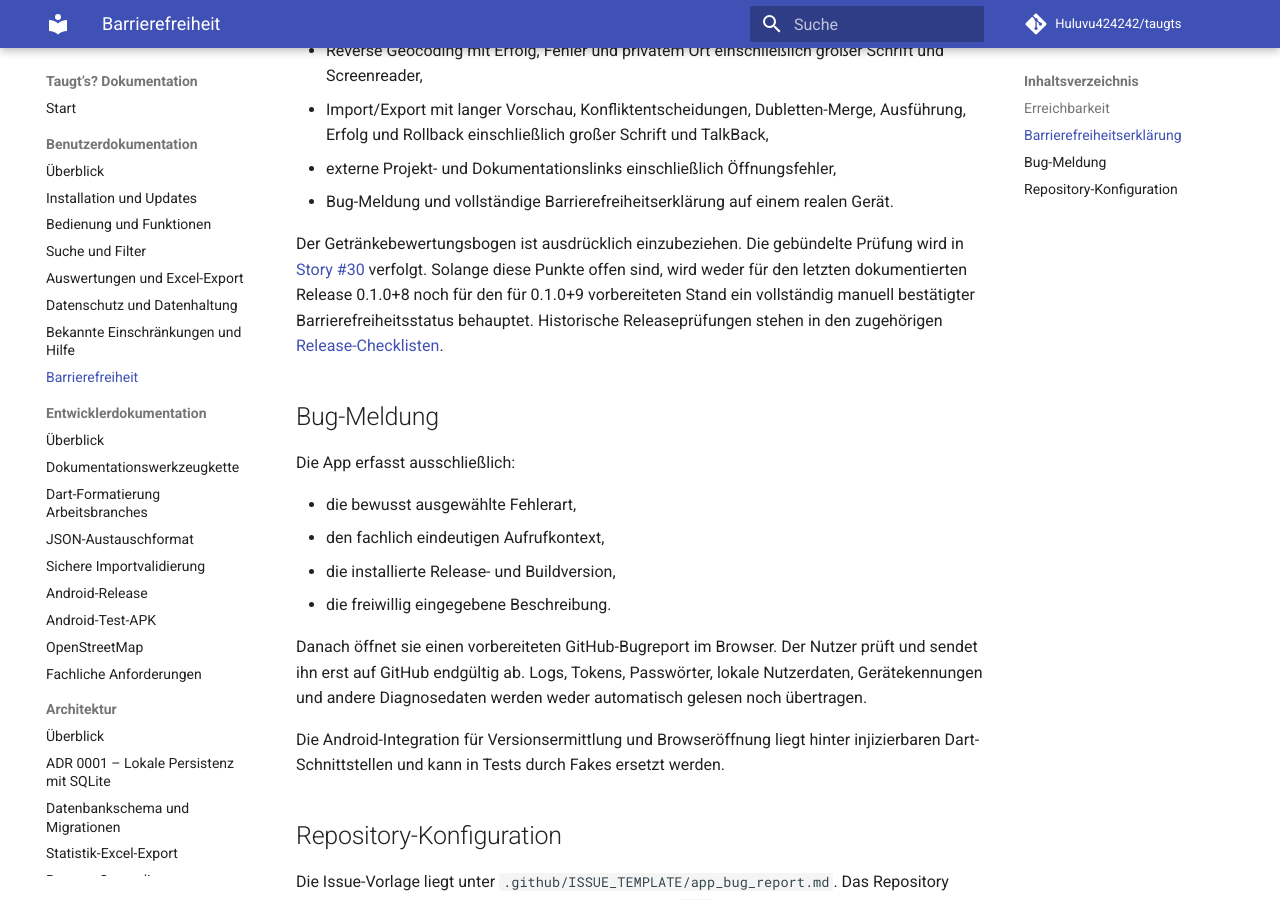
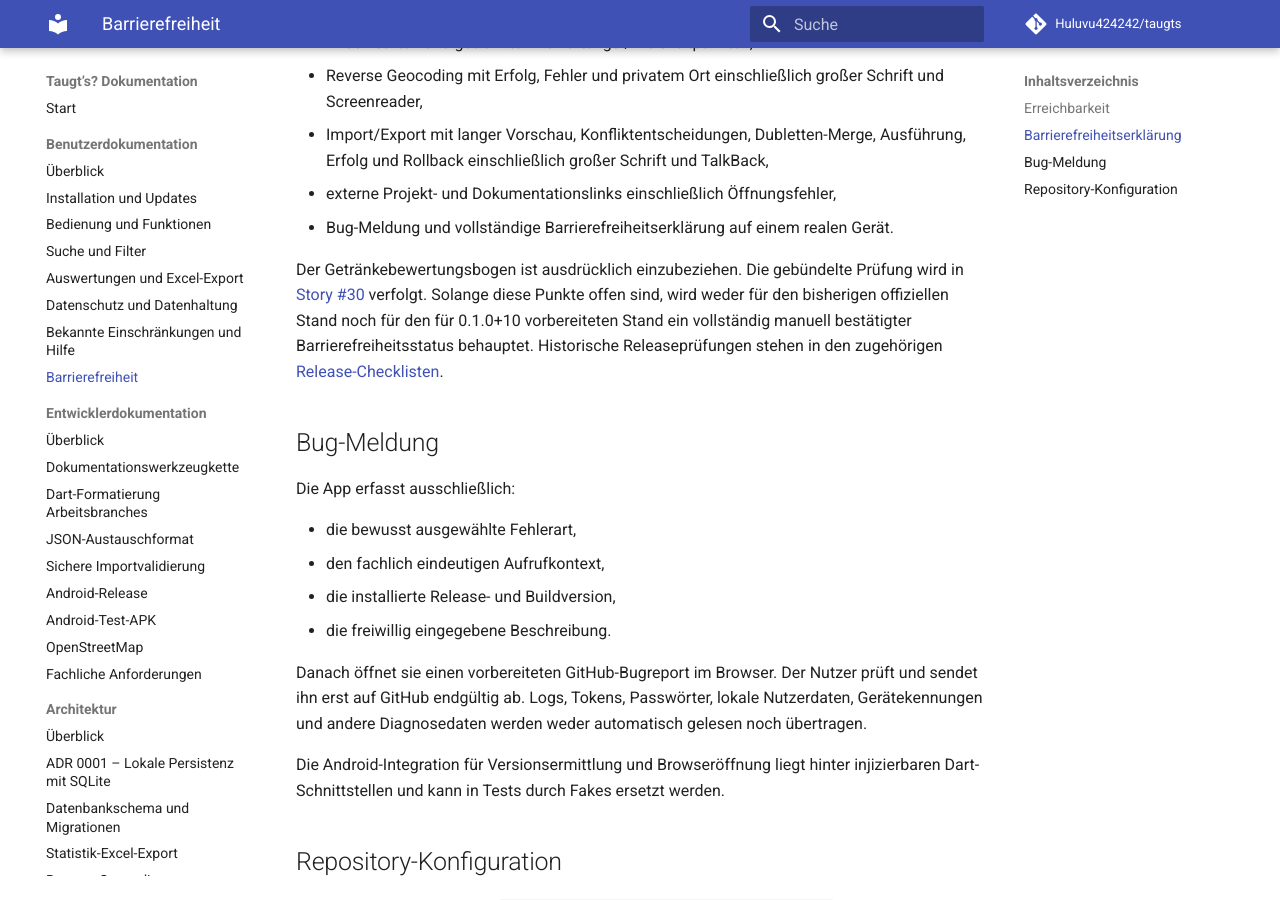
Before and after one commit to Huluvu424242/taugts, an MkDocs documentation site: the page built from docs/barrierefreiheit.md, in a window 1280 px wide and 900 px high, scrolled down 2666 px. Built offline with MkDocs 1.6.1 and Material for MkDocs 9.7.7, drawn with Linux system fonts in a browser that asks for light colours; comment, search, counter and statistics services are not loaded; some of the changed text lies outside the part shown.

Commit message:
Story #265: Release 0.1.0+10 – docs/barrierefreiheit.md

```diff
--- a/docs/barrierefreiheit.md
+++ b/docs/barrierefreiheit.md
@@ -1,6 +1,6 @@
 # Barrierefreiheit und Bug-Meldung
 
-Letzter inhaltlicher Barrierefreiheits-Prüfstand: 2. September 2026. Dokumentationsabgleich mit dem Entwicklungsstand `master`: 10. Oktober 2026. Letzter dokumentierter offizieller Release: 0.1.0+8; 0.1.0+9 ist vorbereitet, aber noch nicht veröffentlicht. Die folgenden Aussagen sind **keine** Bestätigung einer abgeschlossenen manuellen Barrierefreiheitsprüfung.
+Letzter inhaltlicher Barrierefreiheits-Prüfstand: 2. September 2026. Dokumentationsabgleich mit dem Entwicklungsstand `master`: 10. Oktober 2026. Der letzte offizielle Release ist vor Freigabe auf GitHub Releases zu prüfen; 0.1.0+10 ist vorbereitet, aber noch nicht veröffentlicht. Die folgenden Aussagen sind **keine** Bestätigung einer abgeschlossenen manuellen Barrierefreiheitsprüfung.
 
 Taugt’s? stellt die gemeinsamen Grundgerüst-Funktionen für Barrierefreiheit und
 Bug-Meldungen vollständig innerhalb der App bereit.
@@ -110,7 +110,7 @@ Vor einem öffentlichen Release bleiben folgende manuelle Prüfungen offen:
 Der Getränkebewertungsbogen ist ausdrücklich einzubeziehen. Die gebündelte
 Prüfung wird in
 [Story #30](https://github.com/Huluvu424242/taugts/issues/30) verfolgt. Solange
-diese Punkte offen sind, wird weder für den letzten dokumentierten Release 0.1.0+8 noch für den für 0.1.0+9 vorbereiteten Stand ein vollständig manuell bestätigter Barrierefreiheitsstatus behauptet. Historische Releaseprüfungen stehen in den zugehörigen [Release-Checklisten](release-checklist-0.1.0+8.md).
+diese Punkte offen sind, wird weder für den bisherigen offiziellen Stand noch für den für 0.1.0+10 vorbereiteten Stand ein vollständig manuell bestätigter Barrierefreiheitsstatus behauptet. Historische Releaseprüfungen stehen in den zugehörigen [Release-Checklisten](release-checklist-0.1.0+8.md).
 
 ## Bug-Meldung
 
```
